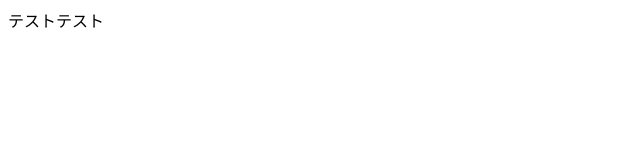
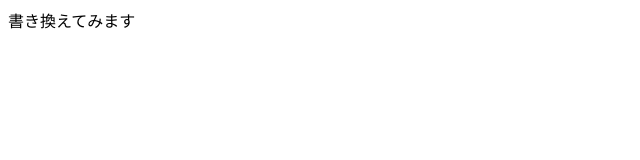
Before and after one commit to tasu9ex/20230421-test, a plain HTML site: page index.html in a window 1280 px wide. Shown: the full height of the page, 0-640 px from the left. Drawn offline with Linux system fonts and the light colour scheme.

Commit message:
Update index.html

```diff
--- a/index.html
+++ b/index.html
@@ -5,6 +5,6 @@
     <title>タイトル</title>
   </head>
   <body>
-  テストテスト
+  書き換えてみます
   </body>
 </html>
```
